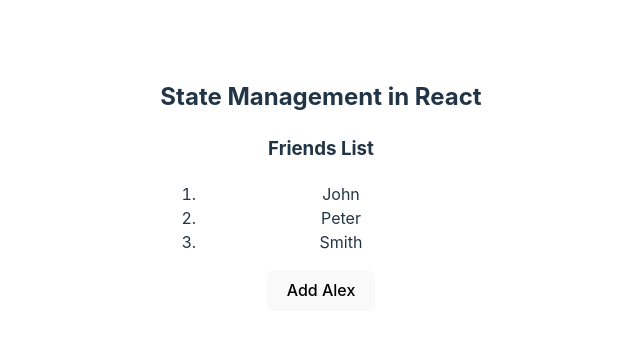
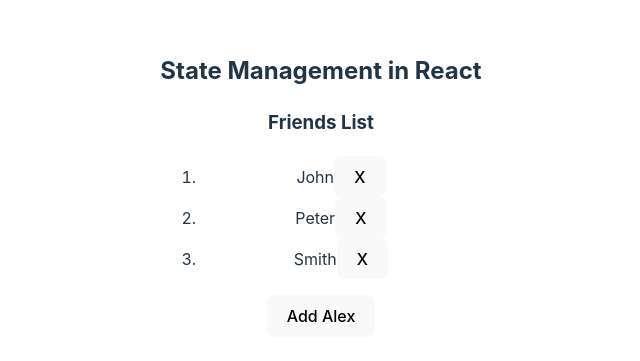
Before and after one commit to wgong/DigiSafari-React, a React (Vite) app in the folder Module06/state-demo-app/: page / in a window 1280 px wide. Shown: the part 215-576 px from the top of the page, without its empty margins (319-959 px from the left). Built offline with nearby package versions, Linux system fonts and the light colour scheme.

Commit message:
remove friends

```diff
--- a/Module06/state-demo-app/src/components/FriendsList.jsx
+++ b/Module06/state-demo-app/src/components/FriendsList.jsx
@@ -8,12 +8,19 @@ function FriendsList() {
         setFriends((friends)=> [...friends, "Alex"])
     }
 
+    const removeAFriend = (index) => {
+        setFriends((friends)=> friends.filter((f, i)=> i != index))
+    }
   return (
     <div>
         <h3>Friends List</h3>
         <ol>
         {
-            friends.map((friend, index)=> <li key={index}>{friend}</li>)
+            friends.map((friend, index)=> (<li key={index}>
+                                                {friend}
+                                            <button onClick={()=> removeAFriend(index)}>X</button>
+                                            </li>)
+                        )
         }
         </ol>
         <button onClick={addAlex}>Add Alex</button>
```
